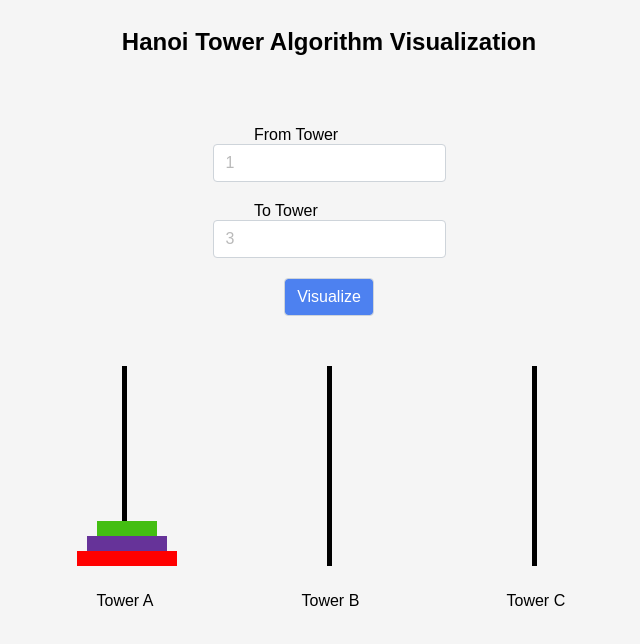
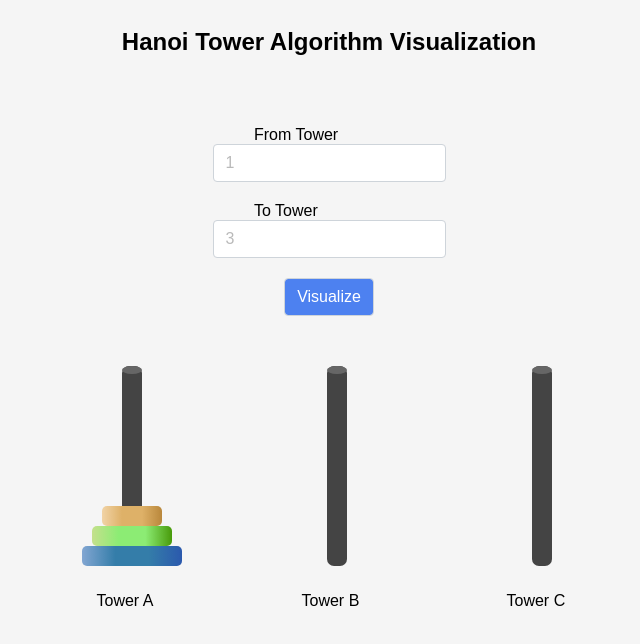
Before and after one commit to paprajapati9/algorithm-visualization, a website: page recursion/test.html in a window 1280 px wide. Shown: the whole page, without its empty margins (311-951 px from the left). Drawn offline with Linux system fonts and the light colour scheme.

Commit message:
modified hanoi tower view

```diff
--- a/greedy/graphcoloring/graphcoloring.css
+++ b/greedy/graphcoloring/graphcoloring.css
@@ -1,7 +1,8 @@
 .pp-node-circle {
-    height: 25px;
-    width: 25px;
-    background-color: #bbb;
-    border-radius: 50%;
-    display: inline-block;
-  }
+  height: 25px;
+  width: 25px;
+  background-color: #fff;
+  border-radius: 50%;
+  border: solid 2px #bbb;
+  display: inline-block;
+}
--- a/greedy/graphcoloring/graphcoloring.js
+++ b/greedy/graphcoloring/graphcoloring.js
@@ -51,7 +51,7 @@ Graph.prototype.createNodePoint  = function (selector, center, radius, angle, no
     point.style.top = y+'px';
     point.style.left = x+'px';
     //console.log(point, "point");
-    this.nodePositions[nodeNumber] = [x-canvasLeft+10, y-canvasTop+10];
+    this.nodePositions[nodeNumber] = [x-canvasLeft+15, y-canvasTop+15];
     container.append(point);
 }
 
--- a/recursion/hanoiTower/hanoi.css
+++ b/recursion/hanoiTower/hanoi.css
@@ -1,7 +1,10 @@
 .pp-hanoi-tower-rod{
+    background: #000;
+    position: relative;
+    width: 20px;
     height: 200px;
-    background: black;
-    position: relative;
+    background-color: #444;
+    border-radius: 7px;
 }
 
 .pp-hanoi-tower-container{
@@ -19,40 +22,53 @@
     width: 80px;
 }
 
-.pp-hanoi-tower-element:nth-of-type(1){
+.pp-hanoi-tower-element:nth-of-type(2){ /** First one is the circle to make it 3d **/
     bottom: 0;
 }
 
-.pp-hanoi-tower-element:nth-of-type(2){
-    bottom: 15px;
+.pp-hanoi-tower-element:nth-of-type(3){
+    bottom: 20px;
 }
 
-.pp-hanoi-tower-element:nth-of-type(3){
-    bottom: 30px;
+.pp-hanoi-tower-element:nth-of-type(4){
+    bottom: 40px;
 }
 
 .pp-hanoi-tower-element-1{
     width: 60px;
-    background: rgb(67, 190, 18);
-    height: 15px;
-    margin-left: -25px;
+    background-image: linear-gradient(to right, #f1d3a6,#deb168 ,#deb168,#b9873b);
+    height: 20px;
+    margin-left: -20px;
+    border-radius: 5px;
     position: absolute;
 }
 
 .pp-hanoi-tower-element-2{
     width: 80px;
-    background: rebeccapurple;
-    height: 15px;
-    margin-left: -35px;
+    border-radius: 5px;
+    background-image: linear-gradient(to right, #c4e08c,#8cec74,#8cec74,#489a0a);    height: 20px;
+    margin-left: -30px;
     position: absolute;
 }
 
 .pp-hanoi-tower-element-3{
+    height: 20px;
     width: 100px;
-    background: red;
-    height: 15px;
-    margin-left: -45px;
+    margin-left: -40px;
     position: absolute;
+    border-radius: 5px;
+    background-image: linear-gradient(to right, #82a6d2,#347da9, #347da9,#2b59ad);
+}
+
+.pp-hanoi-tower-top-circle{
+    top: 0;
+    left: 45px;
+    width: 20px;
+    height: 8.3px;
+    background-color: #666;
+    -moz-border-radius: 60px / 25px;
+    -webkit-border-radius: 60px / 25px;
+    border-radius: 60px / 25px;
 }
 
 @media screen and (max-width:460px) {
--- a/recursion/test.html
+++ b/recursion/test.html
@@ -31,15 +31,18 @@
         </form>
         <div class="pp-hanoi-tower-container">
             <div class="pp-hanoi-tower-rod rodA">
+                <div class="pp-hanoi-tower-top-circle"></div>
                 <div class="pp-hanoi-tower-element pp-hanoi-tower-element-3"></div>
                 <div class="pp-hanoi-tower-element pp-hanoi-tower-element-2"></div>
                 <div class="pp-hanoi-tower-element pp-hanoi-tower-element-1"></div>
                 <p class="pp-hanoi-tower-name">Tower A</p>
             </div>
             <div class="pp-hanoi-tower-rod rodB">
+                <div class="pp-hanoi-tower-top-circle"></div>
                 <p class="pp-hanoi-tower-name">Tower B</p>
             </div>
             <div class="pp-hanoi-tower-rod rodC">
+                <div class="pp-hanoi-tower-top-circle"></div>
                 <p class="pp-hanoi-tower-name">Tower C</p>
             </div>
         </div>
--- a/recursion/test.js
+++ b/recursion/test.js
@@ -32,7 +32,8 @@ const removeDisks = () => {
 
 const addDisks = (tower) => {
     let rod = document.querySelector(`.pp-hanoi-tower-rod.rod${tower}`);
-    rod.innerHTML = `<div class="pp-hanoi-tower-element pp-hanoi-tower-element-3"></div>
+    rod.innerHTML = `<div class="pp-hanoi-tower-top-circle"></div>
+    <div class="pp-hanoi-tower-element pp-hanoi-tower-element-3"></div>
     <div class="pp-hanoi-tower-element pp-hanoi-tower-element-2"></div>
     <div class="pp-hanoi-tower-element pp-hanoi-tower-element-1"></div>
     <p class="pp-hanoi-tower-name">Tower ${tower}</p>`;
```
Also changed, not shown: dist/PPviz.min.css, dist/PPviz.min.js.
